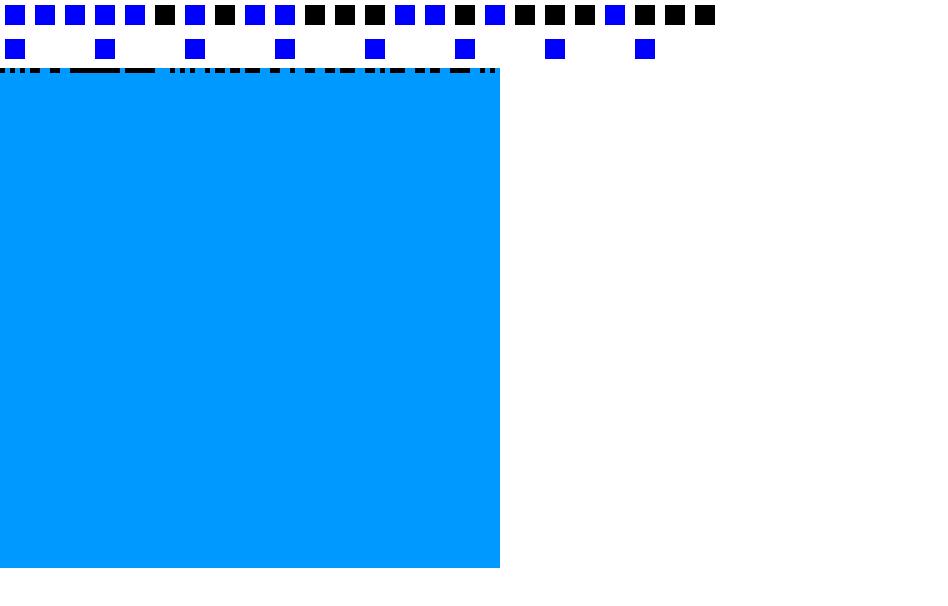
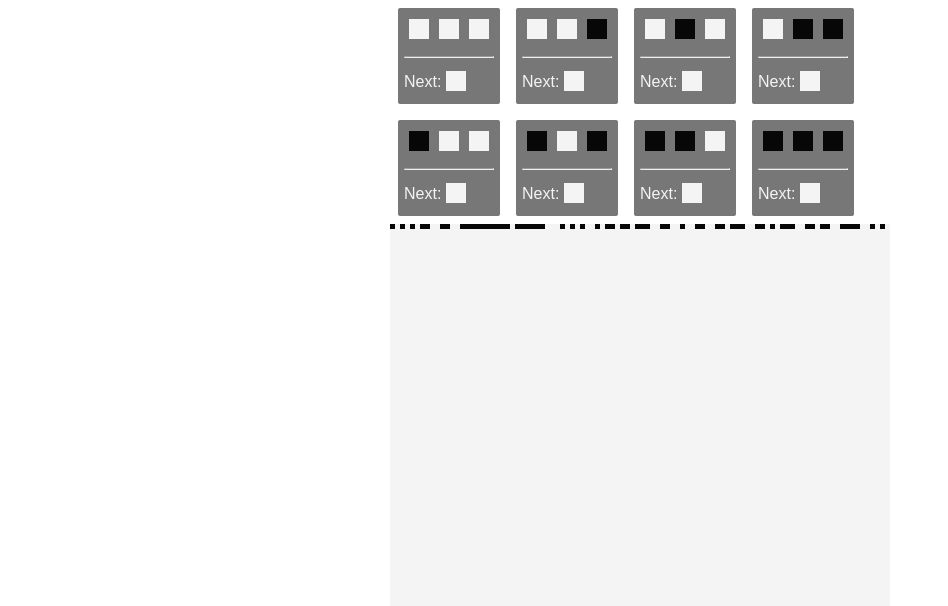
Before and after one commit to JMFarr/cellular-automata, a React (Create React App) app: page / in a window 1280 px wide. Shown: the top 606 px of the page, without its empty margins (0-948 px from the left). Built offline with nearby package versions, Linux system fonts and the light colour scheme.

Commit message:
added basic css styling

```diff
--- a/src/components/App.js
+++ b/src/components/App.js
@@ -3,9 +3,20 @@ import RulesetController from '../containers/RulesetController'
 import AutomatonDisplay from '../containers/AutomatonDisplay'
 
 const App = () => (
-	<div>
-		<RulesetController />
-		<AutomatonDisplay />
+	<div
+		style={{
+			width: '100%',
+		}}
+	>
+		<div
+			style={{
+				maxWidth: '500px',
+				margin: '0 auto'
+			}}
+		>
+			<RulesetController />
+			<AutomatonDisplay />
+		</div>
 	</div>
 )
 
--- a/src/components/Cell.js
+++ b/src/components/Cell.js
@@ -1,7 +1,7 @@
 import React from 'react'
 
 const Cell = ({active}) => {
-	let color = active ? 'black' : 'blue'
+	let color = active ? '#070707' : '#f4f4f4'
 	return (
 		<div
 			style={{
--- a/src/components/Rule.js
+++ b/src/components/Rule.js
@@ -8,14 +8,34 @@ const Rule = ({rule, toggleRule}) => {
 	return (
 		<div
 			style={{
-				display: 'inline-block'
+				display: 'inline-block',
+				backgroundColor: '#777777',
+				margin: '8px',
+				padding: '6px',
+				borderRadius: '2px'
+
 			}}
 		>
 			{ previousCells }
-
+			<hr />
+			<p
+				style={{
+					float: 'left',
+					lineHeight: '0px',
+					color: '#f4f4f4'
+				}}
+			>
+				Next:
+			</p>
 			<div
 				onClick={() => {
 					toggleRule(rule.id)
+				}}
+				style={{
+					float: 'left',
+					margin: '0px',
+					padding: '0px',
+					maxHeight: '30px'
 				}}
 			>
 				<Cell active={rule.next} />
--- a/src/components/RuleList.js
+++ b/src/components/RuleList.js
@@ -10,7 +10,10 @@ const RuleList = ({ruleset, toggleRule}) => {
 		/>
 	))
 	return (
-		<div>
+		<div
+			style={{
+			}}
+		>
 			{ rules }
 		</div>
 	)
--- a/src/components/renderCellsIntoCanvas.js
+++ b/src/components/renderCellsIntoCanvas.js
@@ -1,6 +1,6 @@
 const cellSize = 5
-const activeColor = "#000000"
-const inactiveColor = "#0099ff"
+const activeColor = "#070707"
+const inactiveColor = "#F4F4F4"
 
 const renderCellsIntoCanvas = (cells, ctx) => {
 	ctx.clearRect(0,0,500,500)
```
